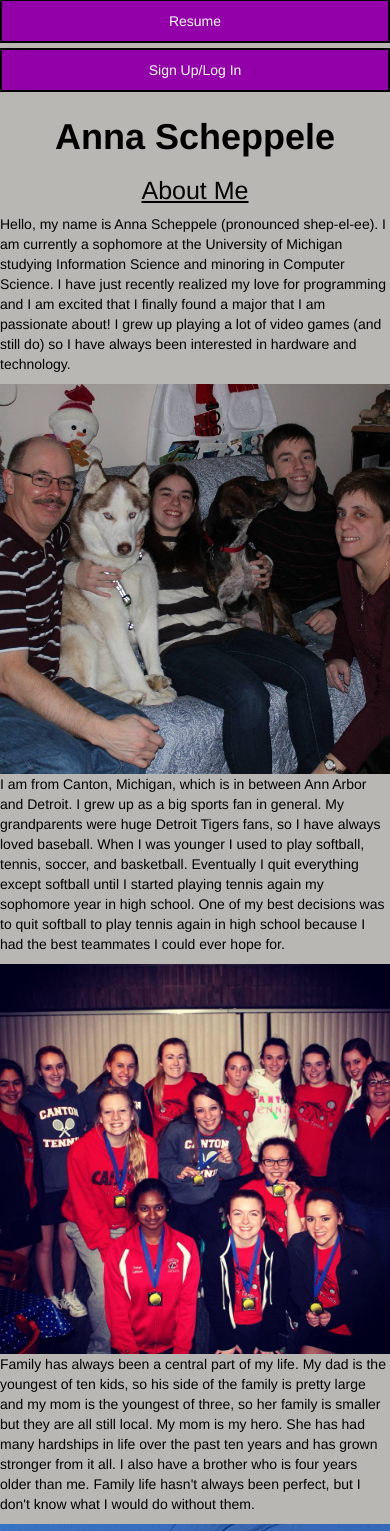
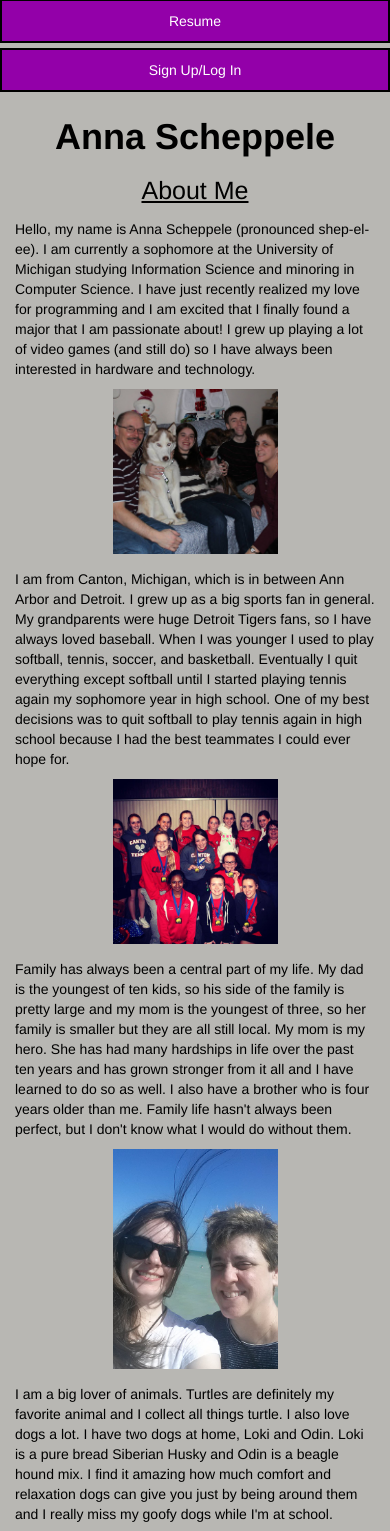
Before and after one commit to aeschep/Portfolio, a Python web app: template templates/aboutme.html in a window 390 px wide; the page is wider, and only the part inside the window is pictured. Shown: the part 99-1630 px from the top of that part. Run offline with Jinja, Linux system fonts and the light colour scheme; the template is opened without the code that fills it, so the values that code supplies are empty; some libraries are stand-ins or nearby versions.

Commit message:
added about me content/styling

```diff
--- a/static/style.css
+++ b/static/style.css
@@ -59,6 +59,16 @@ button{
 .formpara{
 	margin-left: 15px;
 }
+
+.aboutme{
+	margin: 15px;
+}
+
+.aboutme img{
+	width: 50%;
+	margin-left: 25%;
+}
+
 
 footer {
 	background-color: green;
@@ -142,6 +152,27 @@ footer img{
 		height: 40em;
 	}
 
+	.aboutme p{
+		margin-left: 15%;
+	}
+
+	.aboutme img{
+		width: 30%;
+		margin-left: 0;
+	}
+
+
+}
+
+@media all and (min-width: 1000px){
+	#pic1, #pic2{
+		margin-top: 4vw;
+	}
+
+	#pic3{
+		margin-top: 7vw;
+	}
+
 }
 
 @media all and (min-width: 1200px){
@@ -183,4 +214,16 @@ footer img{
 	.resume{
 		height: 60em;
 	}
+
+	#pic1, #pic2{
+		margin-top: 8vw;
+	}
+
+	#pic3{
+		margin-top: 12vw;
+	}
+
+	#pic4, #pic5{
+		margin-top: 2vw;
+	}
 }
--- a/templates/aboutme.html
+++ b/templates/aboutme.html
@@ -7,28 +7,46 @@
 {% block content %}
 	<div class = "aboutme">
 		<div class="row">
-			<p class = "col-xs-12 col-md-4">
+			<p class = "col-xs-12 col-sm-4" id = "pic1">
 				Hello, my name is Anna Scheppele (pronounced shep-el-ee). I am currently a sophomore at the University of Michigan studying Information Science and minoring in Computer Science. I have just recently realized my love for programming and I am excited that I finally found a major that I am passionate about! I grew up playing a lot of video games (and still do) so I have always been interested in hardware and technology.
 			</p>
-			<img src="static/familydogs.jpg" alt="my family and dogs" class = "col-xs-12 col-md-8">
+			<img src="static/familydogs.jpg" alt="my family and dogs" class = "col-xs-12 col-sm-8">
 		</div>
 	</div>
 
 	<div class = "aboutme">
 		<div class="row">
-			<p class = "col-xs-12 col-md-4">
+			<p class = "col-xs-12 col-sm-4" id = "pic2">
 				I am from Canton, Michigan, which is in between Ann Arbor and Detroit. I grew up as a big sports fan in general. My grandparents were huge Detroit Tigers fans, so I have always loved baseball. When I was younger I used to play softball, tennis, soccer, and basketball. Eventually I quit everything except softball until I started playing tennis again my sophomore year in high school. One of my best decisions was to quit softball to play tennis again in high school because I had the best teammates I could ever hope for.
 			</p>
-			<img src="static/tennis.jpg" alt="my tennis team" class = "col-xs-12 col-md-8">
+			<img src="static/tennis.jpg" alt="my tennis team" class = "col-xs-12 col-sm-8">
 		</div>
 	</div>
 
 	<div class="aboutme">
 		<div class="row">
-			<p class = "col-xs-12 col-md-4">
-				 Family has always been a central part of my life. My dad is the youngest of ten kids, so his side of the family is pretty large and my mom is the youngest of three, so her family is smaller but they are all still local. My mom is my hero. She has had many hardships in life over the past ten years and has grown stronger from it all. I also have a brother who is four years older than me. Family life hasn't always been perfect, but I don't know what I would do without them.
+			<p class = "col-xs-12 col-sm-4" id = "pic3">
+				 Family has always been a central part of my life. My dad is the youngest of ten kids, so his side of the family is pretty large and my mom is the youngest of three, so her family is smaller but they are all still local. My mom is my hero. She has had many hardships in life over the past ten years and has grown stronger from it all and I have learned to do so as well. I also have a brother who is four years older than me. Family life hasn't always been perfect, but I don't know what I would do without them.
 			</p>
-			<img src="static/mom.jpg" alt="my mom and I" class = "col-xs-12 col-md-8">
+			<img src="static/mom.jpg" alt="my mom and I" class = "col-xs-12 col-sm-8">
+		</div>
+	</div>
+
+	<div class="aboutme">
+		<div class="row">
+			<p class = "col-xs-12 col-sm-4" id = "pic4">
+				 I am a big lover of animals. Turtles are definitely my favorite animal and I collect all things turtle. I also love dogs a lot. I have two dogs at home, Loki and Odin. Loki is a pure bread Siberian Husky and Odin is a beagle hound mix. I find it amazing how much comfort and relaxation dogs can give you just by being around them and I really miss my goofy dogs while I'm at school.
+			</p>
+			<img src="static/odinandloki.jpg" alt="my dogs" class = "col-xs-12 col-sm-8">
+		</div>
+	</div>
+
+	<div class="aboutme">
+		<div class="row">
+			<p class = "col-xs-12 col-sm-4" id = "pic5">
+				 Another thing I love to do is travel. It is my dream someday to travel all around the world and experience new cultures and beauty. I love to take pictures while traveling, especially of landscapes, nature, buildings, and animals (not really people). This is a picture of the Detroit and Windsor skyline at night taken from Belle Isle.
+			</p>
+			<img src="static/detroit.jpg" alt="detroit skyline at night" class = "col-xs-12 col-sm-8">
 		</div>
 	</div>
 {% endblock %}
```
